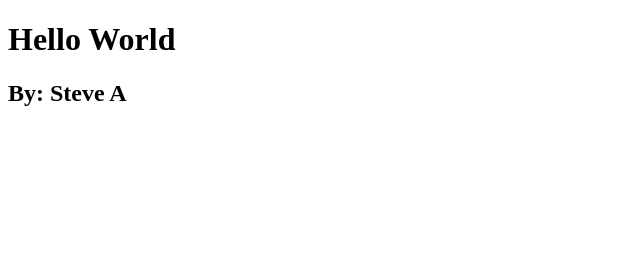
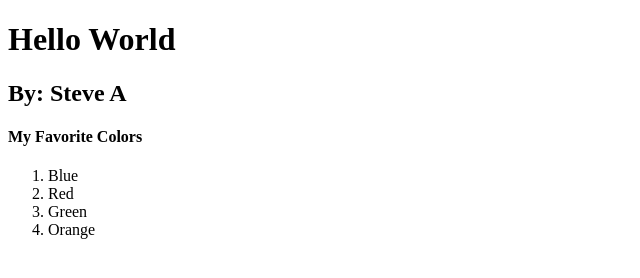
Before and after one commit to steveagboola/hello_worldBrian, a plain HTML site: page index.html in a window 1280 px wide. Shown: the whole page, without its empty margins (0-640 px from the left). Drawn offline with Linux system fonts and the light colour scheme.

Commit message:
added colors

```diff
--- a/index.html
+++ b/index.html
@@ -8,5 +8,12 @@
     <body>
         <h1>Hello World</h1>
         <h2>By: Steve A</h2>
+        <h4>My Favorite Colors</h4>
+        <ol>
+            <li>Blue</li>
+            <li>Red</li>
+            <li>Green</li>
+            <li>Orange</li>
+        </ol>
     </body>
 </html>
```
